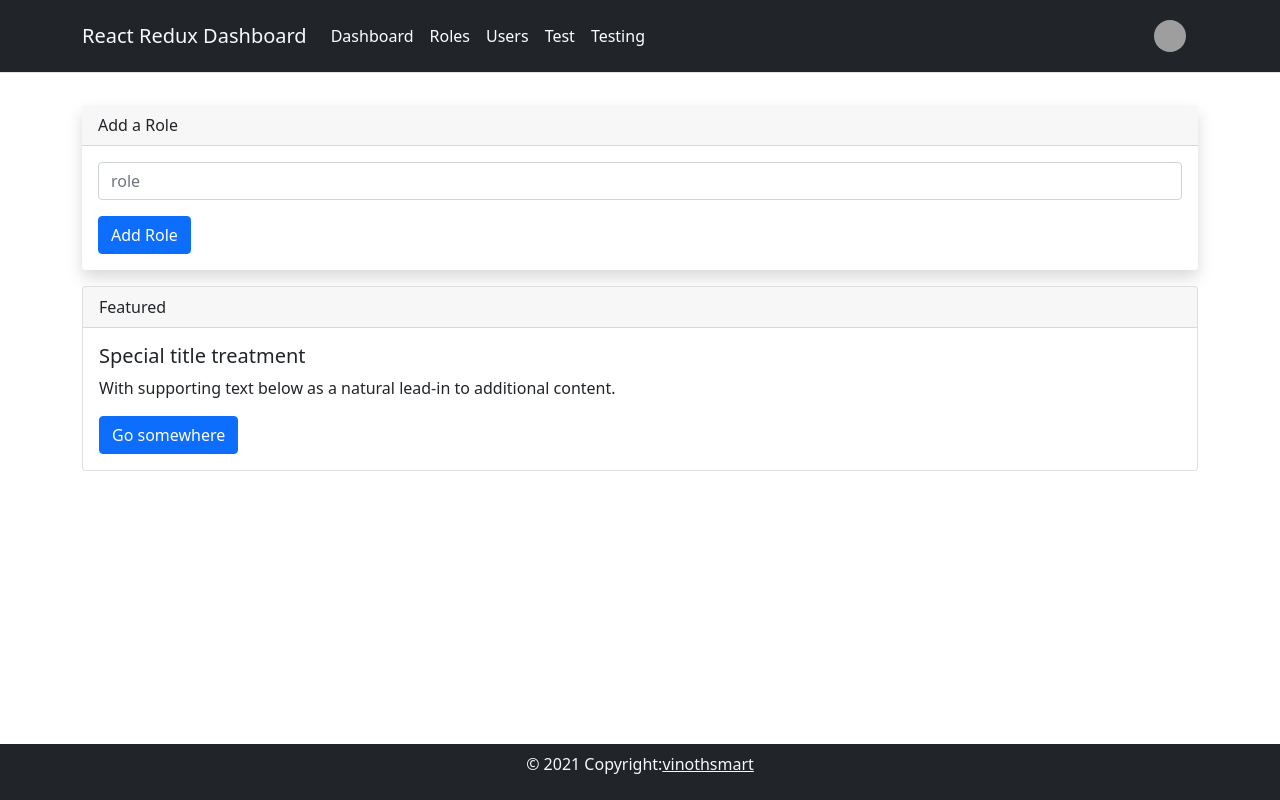
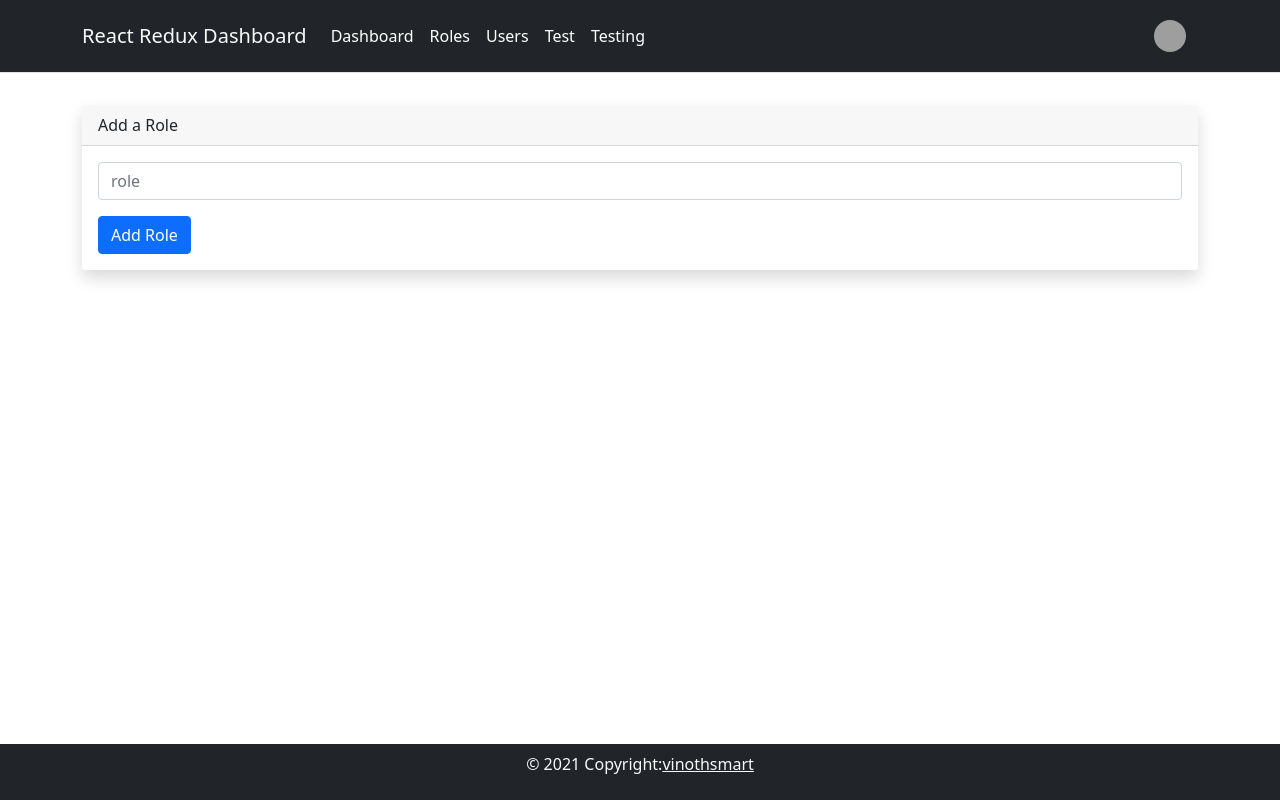
Before and after one commit to vinothsmart/react-redux-dashboard, a React (Create React App) app: page /roles/add in a window 1280 px wide. Built offline with nearby package versions, Linux system fonts and the light colour scheme; grey boxes are pictures that could not be loaded.

Commit message:
add role is updated

```diff
--- a/src/components/pages/Roles/AddRole.js
+++ b/src/components/pages/Roles/AddRole.js
@@ -28,19 +28,6 @@ export const AddRole = () => {
             </div>
           </div>
         </div>
-        <div class="card">
-          <div class="card-header">Featured</div>
-          <div class="card-body">
-            <h5 class="card-title">Special title treatment</h5>
-            <p class="card-text">
-              With supporting text below as a natural lead-in to additional
-              content.
-            </p>
-            <a href="#" class="btn btn-primary">
-              Go somewhere
-            </a>
-          </div>
-        </div>
       </div>
     </>
   );
```
